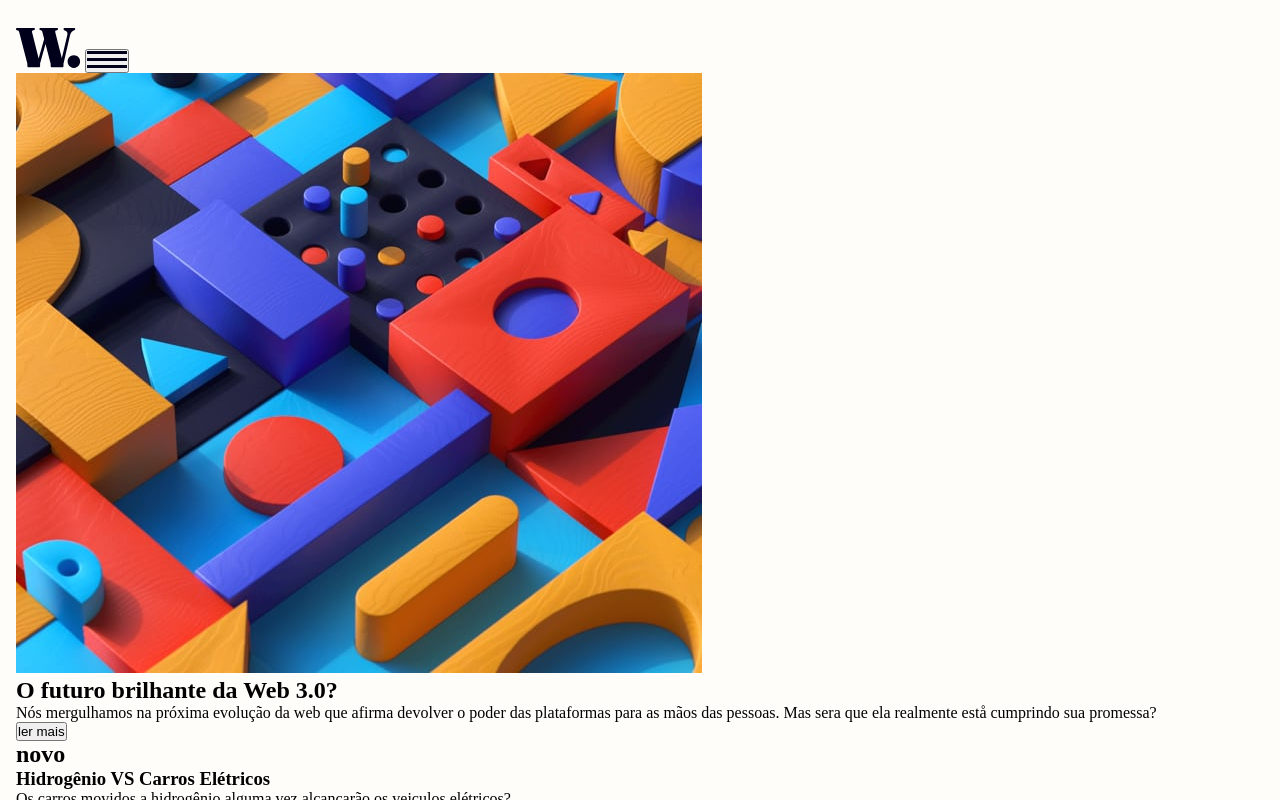
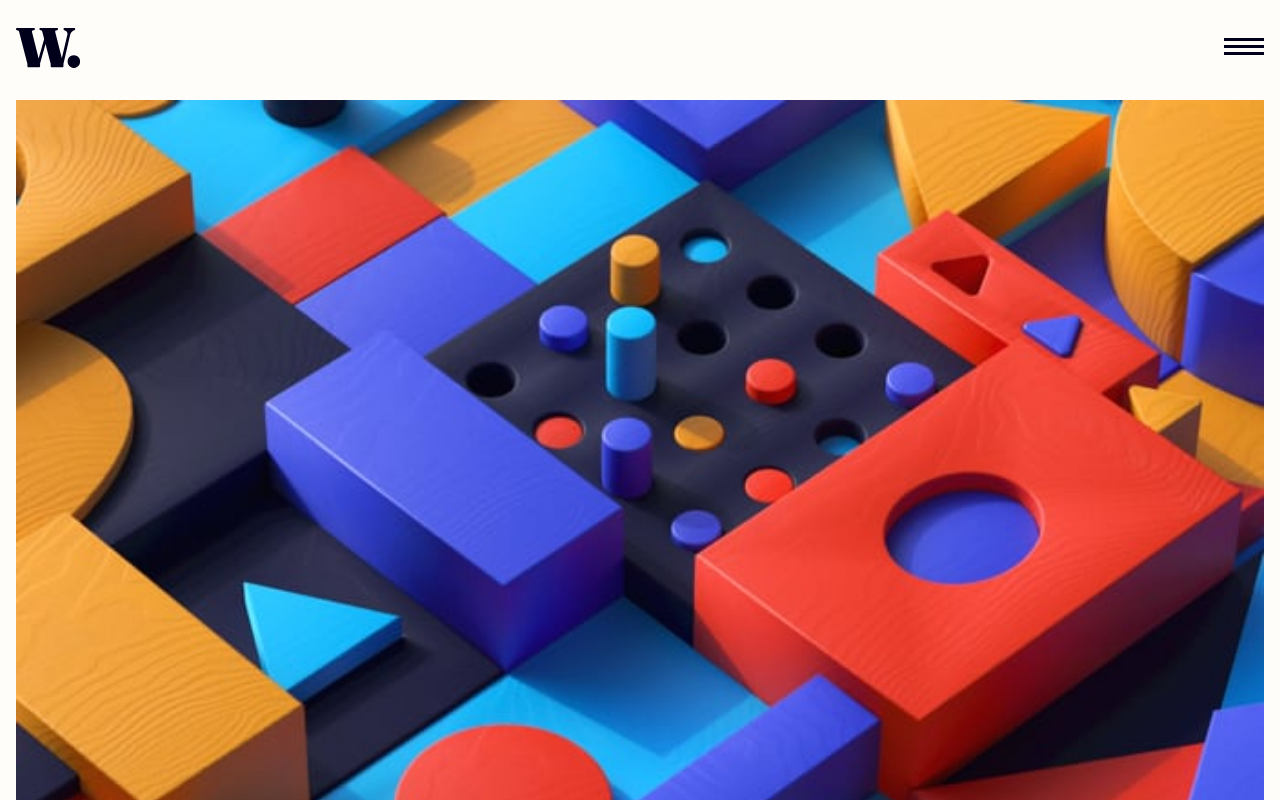
Before and after one commit to kayque2678/jornal, a plain HTML site: page index.html in a window 1280 px wide. Shown: the top 800 px of the page. Drawn offline with Linux system fonts and the light colour scheme.

Commit message:
primeira versão do header estilizada e primeira seção do main  também estilizada

```diff
--- a/style.css
+++ b/style.css
@@ -2,6 +2,8 @@
     margin: 0;
     padding: 0;
     box-sizing: border-box;
+    font-family: "Inter", sans-serif;
+    -webkit-font-smoothing: antialiased;
 }
 
 :root {
@@ -19,5 +21,48 @@ body {
 }
 
 .header-mobile {
+    display: flex;
+    justify-content: space-between;
+    align-items: center;
+    margin-bottom: 2rem;
+}
 
+.header-mobile button {
+    border: none;
+    background: none;
 }
+
+.primeira-secao {
+    margin-bottom: 4rem;
+}
+
+.primeira-secao img {
+    width: 100%;
+    margin-bottom: 1.5rem;
+}
+
+.primeira-secao h1 {
+    font-size: 2.5rem;
+    line-height: 100%;
+    color: var(--dark-blue);
+    margin-bottom: 1rem;
+}
+
+.primeira-secao p {
+    font-size: 0.9375rem;
+    line-height: 1.625rem;
+    color: var(--gunmetal);
+    margin-bottom: 1.5rem;
+}
+
+.primeira-secao button {
+    padding: 0.75rem 2rem;
+    background-color: var(--vermillion);
+    border: none;
+    text-transform: uppercase;
+    color: var(--almost-white);
+    font-weight: 700;
+    font-size: 0.875rem;
+    letter-spacing: 0.275rem;
+    line-height: 1.5rem;
+}
```
